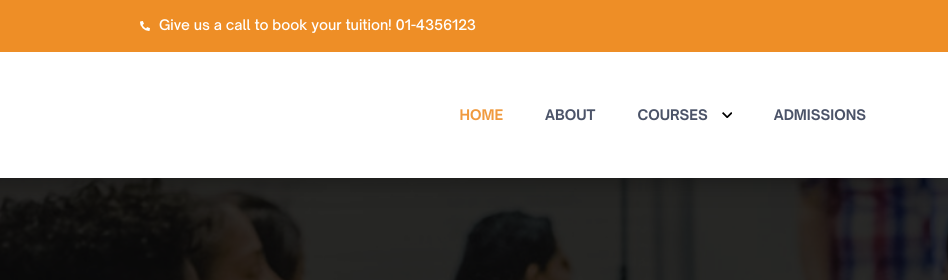
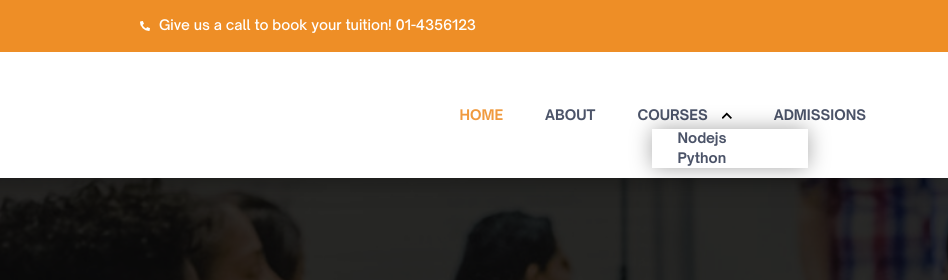
Before and after one commit to AsicsBajracharya/vedana-static, a website: page index.html in a window 1280 px wide. Both pictures are taken after a click on the element 1058 px from the left and 114 px from the top of the page. Shown: the top 280 px of the page, 332-1280 px from the left. Drawn offline with nearby package versions, Linux system fonts and the light colour scheme.

Commit message:
final changes made to nav

```diff
--- a/script.js
+++ b/script.js
@@ -10,6 +10,29 @@ $(document).ready(function () {
 
   $(".menu-toggle").on("click", function () {
     $("body").toggleClass("menu-opened")
+  })
+
+  //sub-menu
+  $(".nav .icon-container").on("click", function () {
+    $(this).parent(".nav-item").toggleClass("show")
+    console.log("menu clicked")
+  })
+
+  $(document).mouseup(function (e) {
+    var container = $(".nav-item-has-children")
+
+    // if the target of the click isn't the container nor a descendant of the container
+    if (!container.is(e.target) && container.has(e.target).length === 0) {
+      container.removeClass("show")
+    }
+  })
+  $(document).mouseup(function (e) {
+    var container = $("nav")
+
+    // if the target of the click isn't the container nor a descendant of the container
+    if (!container.is(e.target) && container.has(e.target).length === 0) {
+      $("body").removeClass("menu-opened")
+    }
   })
 
   $(".course-details-big .details-item").on("click", function () {
--- a/stylesheets/components/_nav.scss
+++ b/stylesheets/components/_nav.scss
@@ -86,26 +86,7 @@
       @media (max-width: 991px) {
         flex-direction: column;
       }
-      &:hover {
-        @media (max-width: 991px) {
-          .icon-container {
-            transform: rotateZ(180deg);
 
-            .chev-down-icon {
-              path {
-                fill: $white;
-              }
-            }
-          }
-        }
-
-        .sub-menu {
-          visibility: visible;
-          opacity: 1;
-          height: fit-content;
-          transform: scaleY(1);
-        }
-      }
       .nav-link {
         margin-right: 14px;
       }
@@ -152,7 +133,7 @@
 
         .nav-item {
           width: 100%;
-          padding: 20px 25px;
+          padding: 0 25px;
           margin-bottom: 0;
           transition: all 0.3s ease;
           &:not(:last-child) {
@@ -182,6 +163,25 @@
         }
       }
     }
+    .nav-item-has-children.show {
+      .icon-container {
+        transform: rotateZ(180deg);
+
+        .chev-down-icon {
+          path {
+            @media (max-width: 991px) {
+              fill: $white;
+            }
+          }
+        }
+      }
+      .sub-menu {
+        visibility: visible;
+        opacity: 1;
+        height: fit-content;
+        transform: scaleY(1);
+      }
+    }
   }
 }
 
```
Also changed, not shown: css/style.css, 1 other file.
